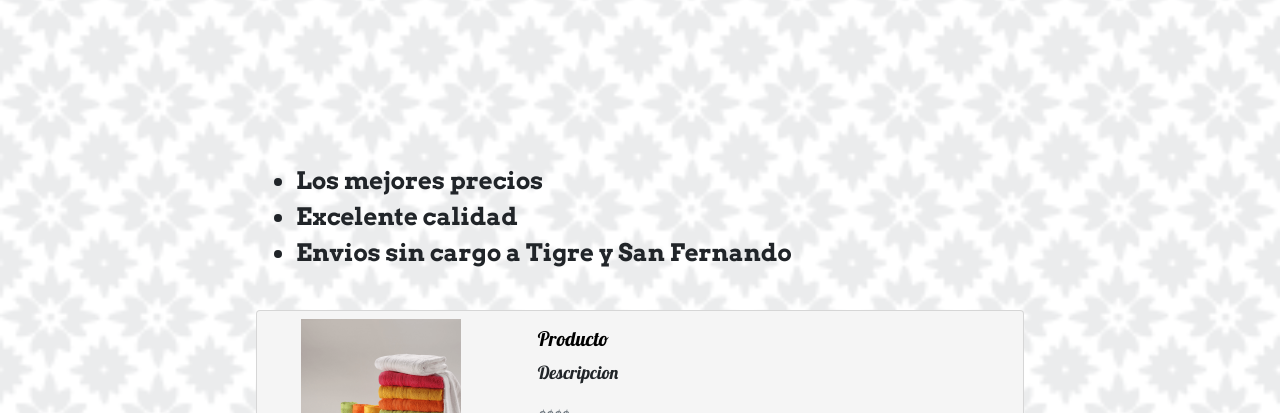
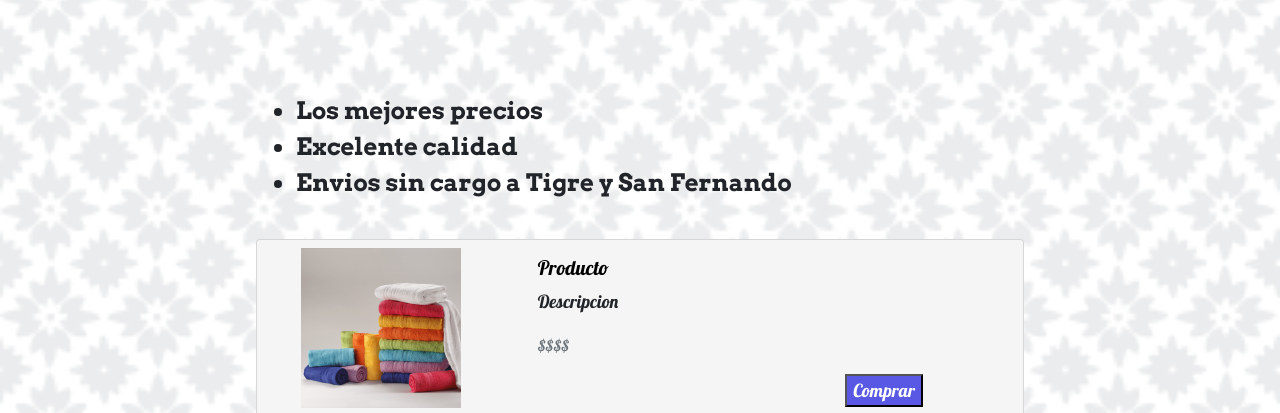
Before and after one commit to MatiasCarrera/lasmariasblanqueria, a plain HTML site: page views/Productos.html in a window 1280 px wide. Shown: the part 373-786 px from the top of the page. Drawn offline with nearby package versions, Linux system fonts and the light colour scheme.

Commit message:
modificaciones parrafos

```diff
--- a/scss/style.scss
+++ b/scss/style.scss
@@ -3,7 +3,7 @@
     font-family: 'Lobster', cursive;
     font-size: x-large;
     align-items: center;
-    padding-top: 8rem;
+    padding-top: 3rem;
     background-image: url(../Img/morocan.png);
     background-position: center;
     background-repeat: no-repeat;
@@ -102,7 +102,7 @@
     justify-content: center;
     margin: 0;
     padding-bottom: 4rem;
-    padding-top: 6rem;
+    padding-top: 3rem;
 }
 .container__item{
     color: grey;
@@ -140,10 +140,11 @@
 
 /*productos*/
 
+
 .listaProd{
 list-style-type: disc;
 margin: 0;
-padding-top: 5%;
+padding-top: 3rem;
 padding-bottom: 5%;
 font-family: 'Arvo', serif;
 }
--- a/views/Productos.html
+++ b/views/Productos.html
@@ -51,7 +51,7 @@
 
     </header>
 
-    <section class="row no gutters parrafoInicio text-center">
+    <main class="row no gutters parrafoInicio text-center">
 
         <!--<p></p>-->
         <div>
@@ -68,7 +68,7 @@
         </ol>
       </div>
 
-      <div class="card mb-3" >
+      <div class="card mb-3 " >
         <div class="row no-gutters">
           <div class="col-md-4">
             <img src="../Img/img7.png" class="card__img" alt="...">
@@ -201,14 +201,7 @@
 
       </div>
 
-
-
-
-
-
-
-
-    </section>
+    </main>
 
 
 
```
Also changed, not shown: css/style.css.
